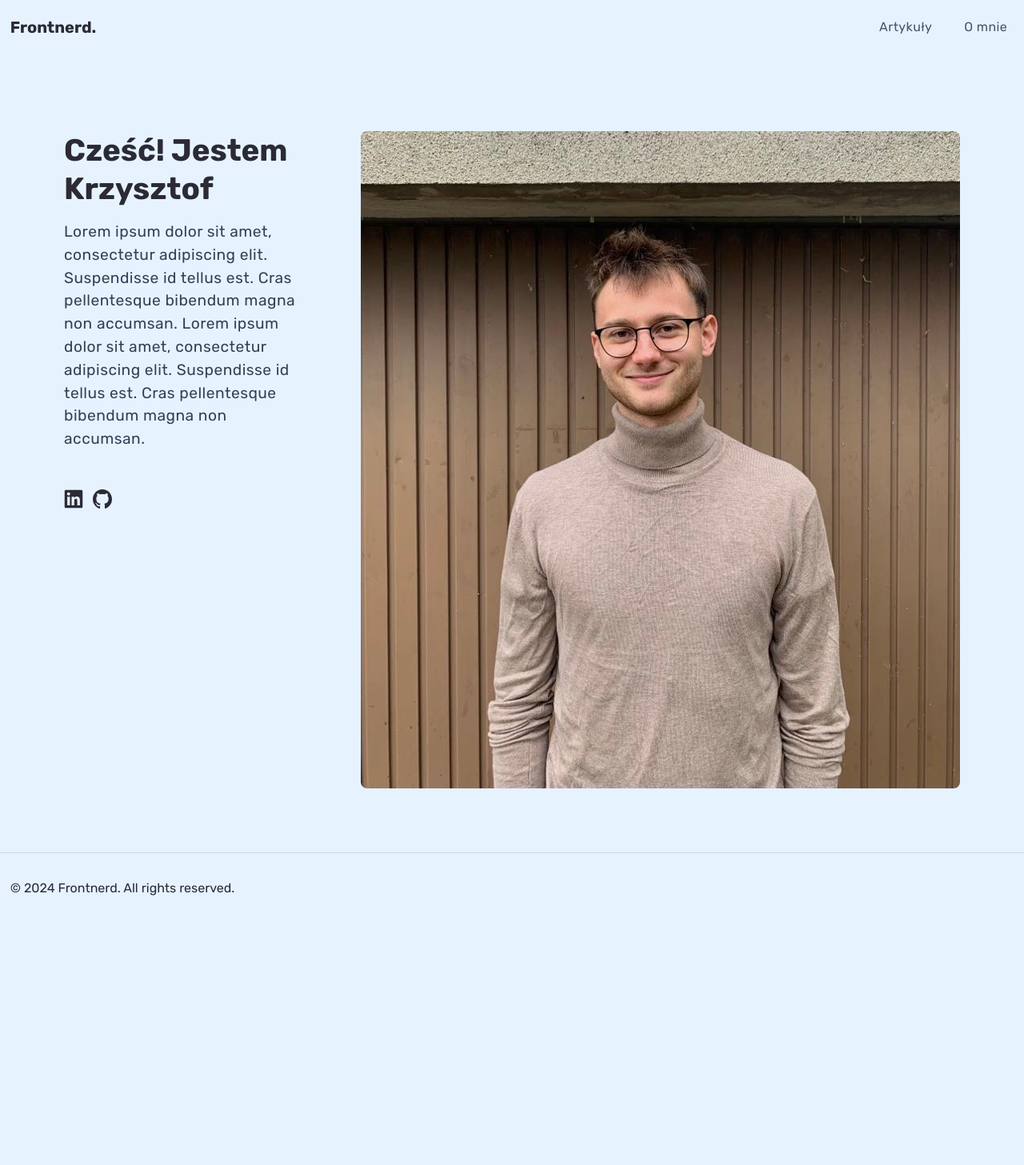
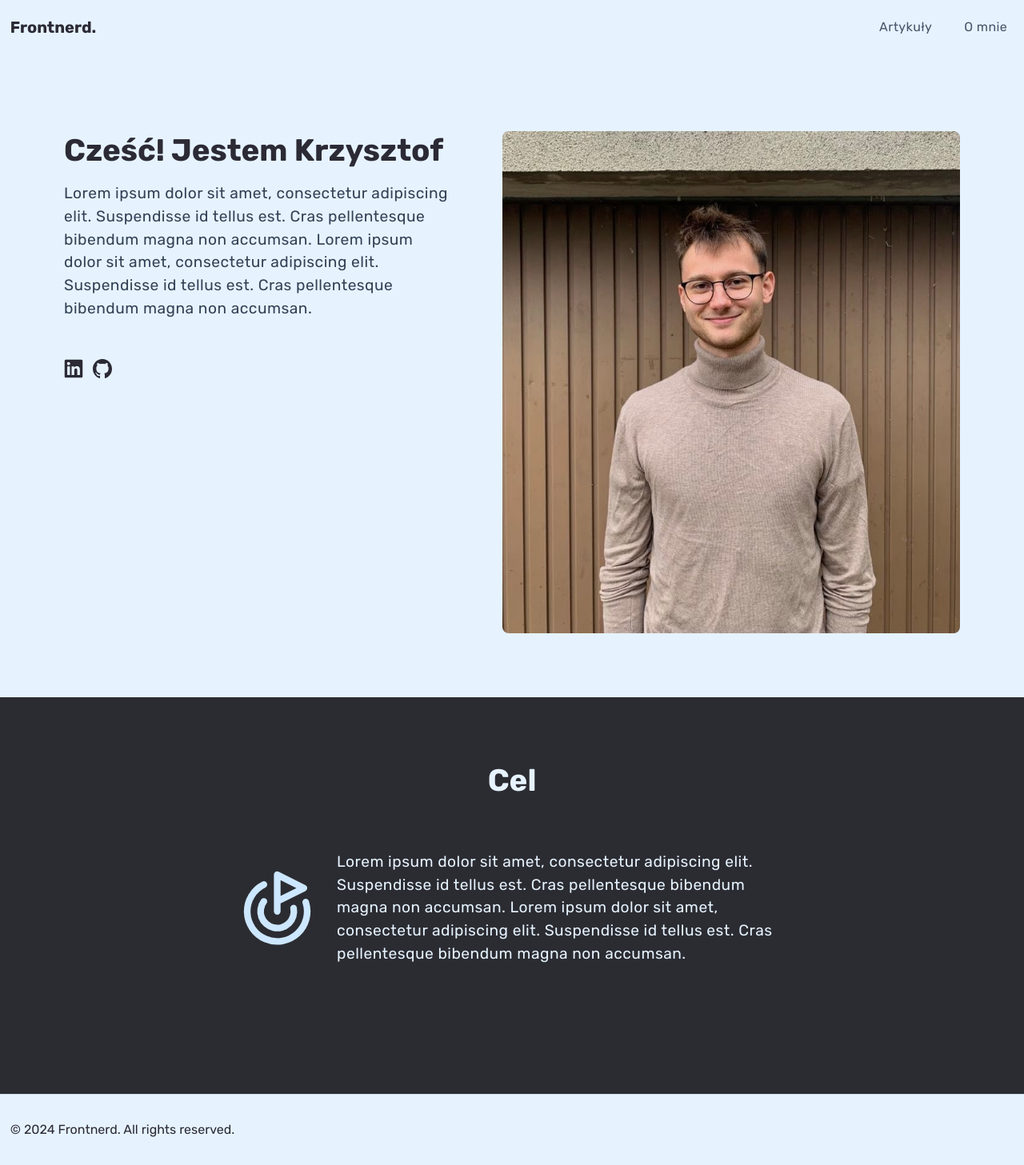
Before and after one commit to KrzysztofCiemny/FrontNerd-blog, a Next.js app: page /o-mnie in a window 1280 px wide. Shown: the whole page at 80% size. Before the commit the page ends 1155 px from the top, so only its background shows below. Built offline with nearby package versions, Linux system fonts and the light colour scheme.

Commit message:
Added beta goal section to aobutMe page

```diff
--- a/app/o-mnie/page.tsx
+++ b/app/o-mnie/page.tsx
@@ -4,11 +4,11 @@ import Link from "next/link"
 const AboutMePage = () => {
 
   return (
-    <main className="flex justify-center pt-mobileY lg:pt-desktopY px-mobileX md:px-desktopX">
-      <div className="content-max-width flex-col">
-        <section className="flex flex-col lg:flex-row gap-5 lg:gap-[5rem] 2xl:gap-[6.25rem] pb-mobileY lg:pb-desktopY">
+    <main>
+      <section className="flex justify-center pt-mobileY pb-desktopY lg:py-desktopY px-mobileX lg:px-desktopX">
+        <div className="content-max-width lg:items-start flex flex-col lg:flex-row gap-5 lg:gap-16 2xl:gap-[6.25rem]">
           <div className="flex flex-col lg:max-w-3xl">
-            <h3 className="text-aboutMeTitleClamp font-bold mb-4 leading-tight">Cześć! Jestem Krzysztof</h3>
+            <h1 className="text-aboutMeTitleClamp font-bold mb-4 leading-tight">Cześć! Jestem Krzysztof</h1>
             <p className="text-slate-700 text-postPClamp mb-8 lg:mb-12">
               Lorem ipsum dolor sit amet, consectetur adipiscing elit. Suspendisse id tellus est.
               Cras pellentesque bibendum magna non accumsan. Lorem ipsum dolor sit amet, consectetur adipiscing elit.
@@ -23,9 +23,23 @@ const AboutMePage = () => {
               </Link>
             </div>
           </div>
-          <Image src='/images/aboutMe/KrzysztofSmile.jpg' alt="picture of the author of this blog" width={900} height={1240} priority={true} className="rounded-lg" />
-        </section>
-      </div>
+          <Image src='/images/aboutMe/KrzysztofSmile.jpg' alt="picture of the author of this blog" width={572} height={630} priority={true} className="rounded-lg" />
+        </div>
+      </section>
+
+      <section className="flex justify-center bg-lightBlack">
+        <div className="content-max-width flex justify-center flex-col pt-mobileY lg:pt-desktopY pb-16 lg:pb-40 px-mobileX lg:px-desktopX">
+          <h2 className="text-postTitleH2Clamp font-bold mb-6 lg:mb-16 leading-tight text-lightBlue">Cel</h2>
+          <div className="flex flex-col lg:flex-row justify-center items-center gap-8 max-w-2xl">
+            <Image src='/images/aboutMe/group.svg' alt="goal icon" width={120} height={120} className="max-w-[30px] lg:max-w-none" />
+            <p className="text-lightBlue text-postPClamp">
+              Lorem ipsum dolor sit amet, consectetur adipiscing elit. Suspendisse id tellus est.
+              Cras pellentesque bibendum magna non accumsan. Lorem ipsum dolor sit amet, consectetur adipiscing elit.
+              Suspendisse id tellus est. Cras pellentesque bibendum magna non accumsan.
+            </p>
+          </div>
+        </div>
+      </section>
     </main>
   )
 }
--- a/tailwind.config.js
+++ b/tailwind.config.js
@@ -13,6 +13,7 @@ module.exports = {
         darkBlue: "#004D80",
         gray: "#5F666D",
         black: "#2B2A35",
+        lightBlack: "#2b2c32",
         transparent: "rgba(255, 255, 255, 0)",
         halfTransparentBlack: "rgba(0, 0, 0, 0.6)",
       },
```
Also changed, not shown: public/images/aboutMe/Group.svg (added).
